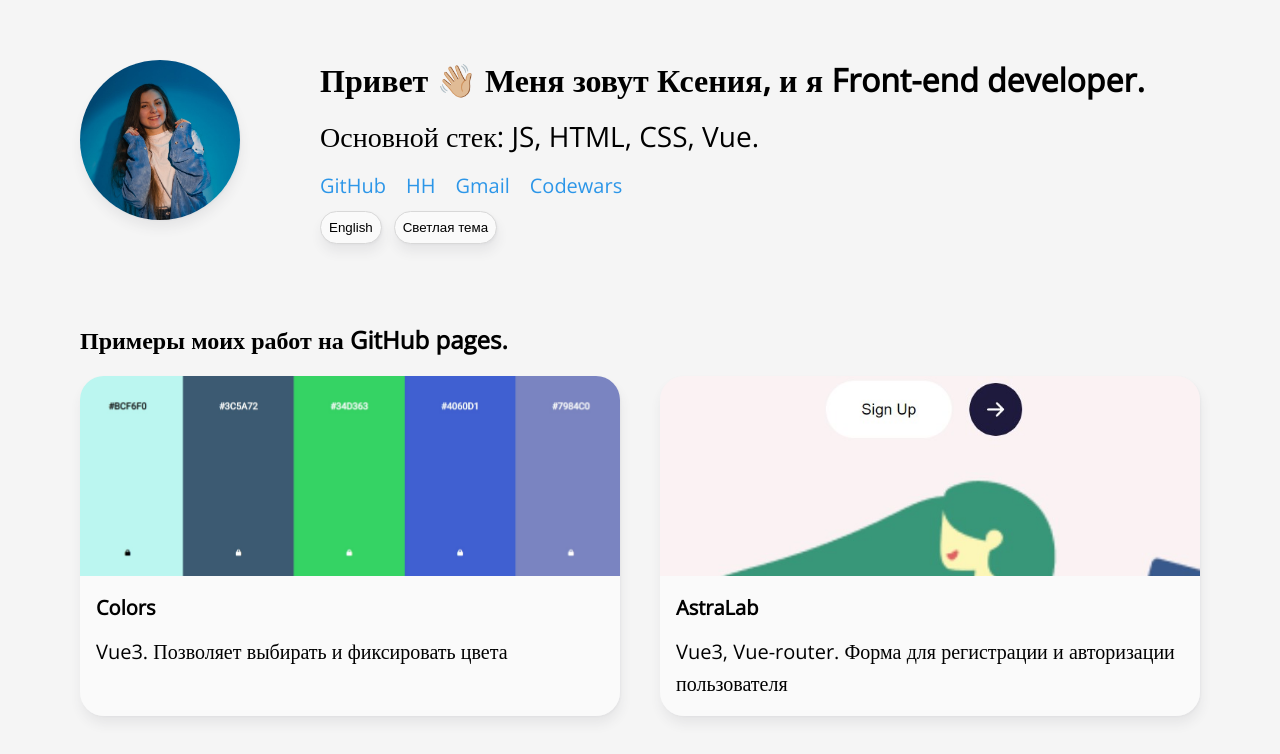
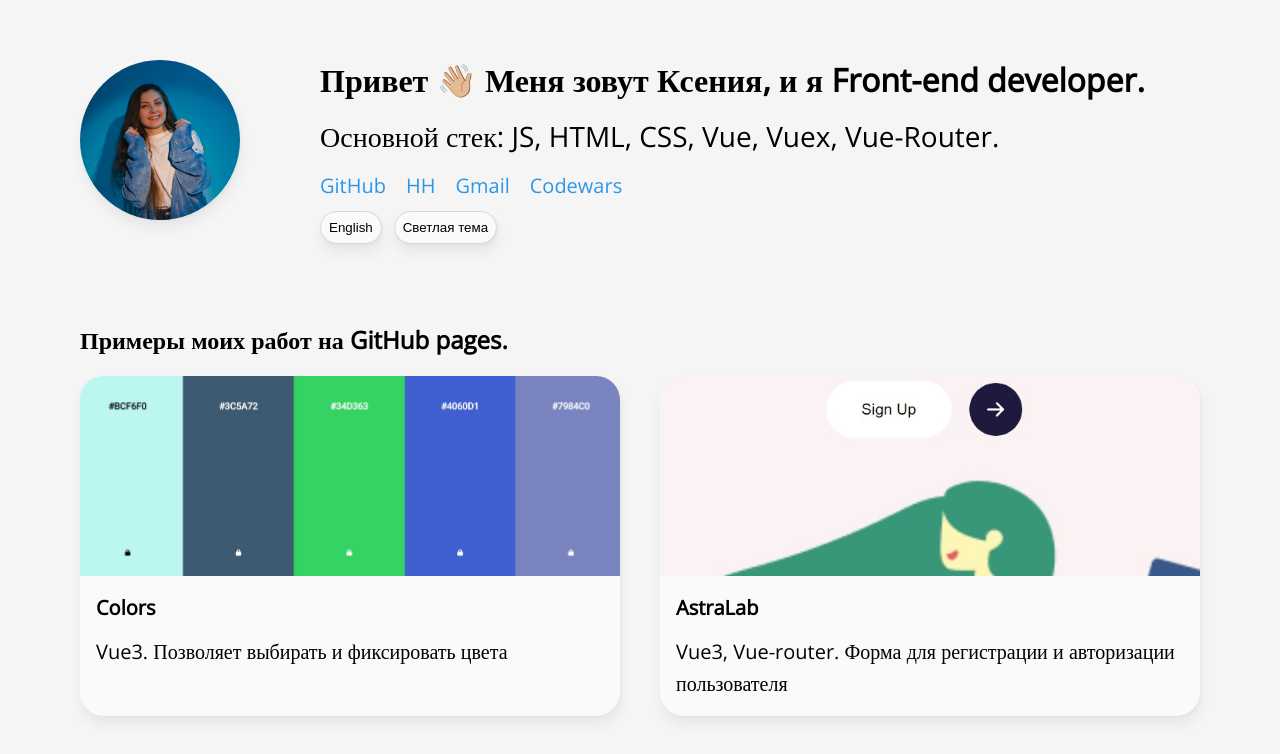
Before and after one commit to stupinaki/myPortfolio, a Vue app: page / in a window 1280 px wide. Shown: the top 754 px of the page. Built offline with nearby package versions, Linux system fonts and the light colour scheme.

Commit message:
add options to main stack

```diff
--- a/src/components/MyDescription.vue
+++ b/src/components/MyDescription.vue
@@ -35,7 +35,7 @@ export default {
       return this.$props.isEnglish ? 'Hi 👋🏼, My name is Ksenia and I`m a Front-end developer.' : 'Привет 👋🏼 Меня зовут Ксения, и я Front-end developer.';
     },
     StackText() {
-      return this.$props.isEnglish ? 'Main stack: JS, HTML, CSS, Vue.' : 'Основной стек: JS, HTML, CSS, Vue.';
+      return this.$props.isEnglish ? 'Main stack: JS, HTML, CSS, Vue, Vuex, Vue-Router' : 'Основной стек: JS, HTML, CSS, Vue, Vuex, Vue-Router.';
     }
   }
 }
```
